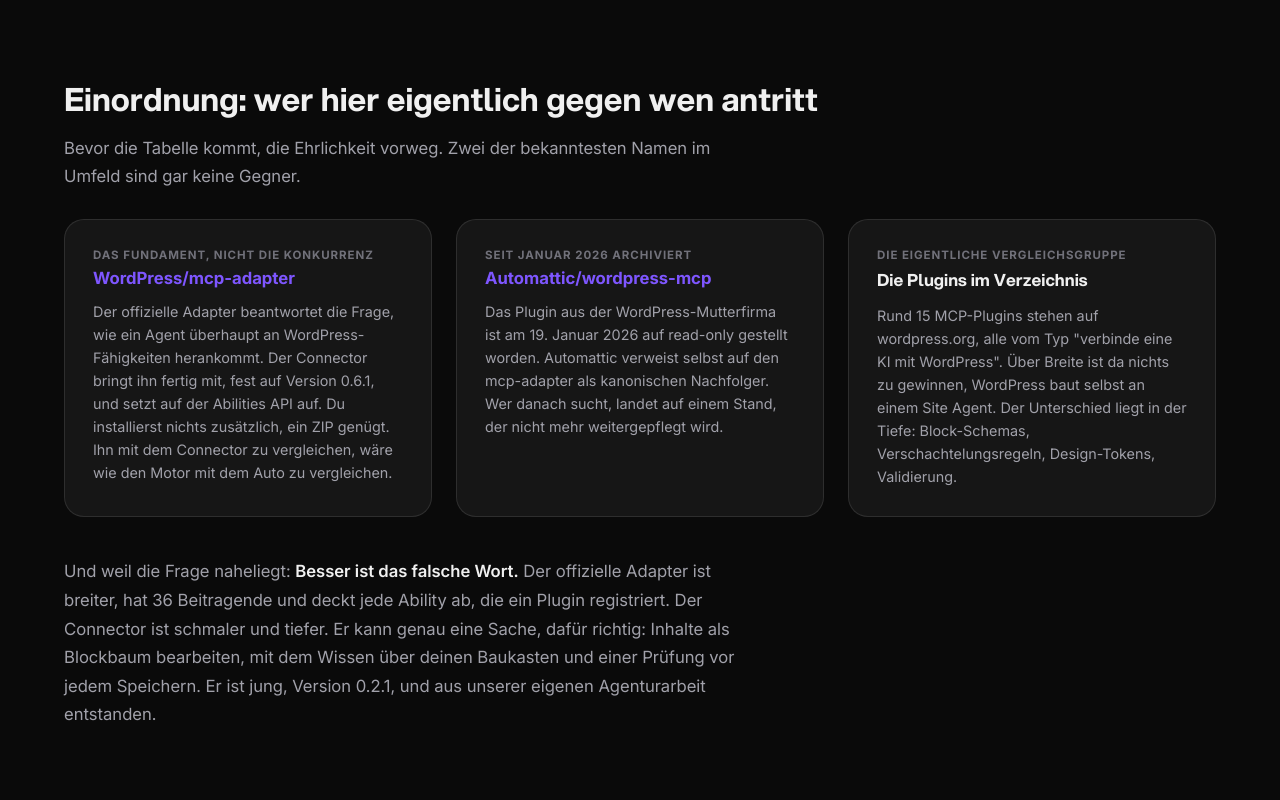
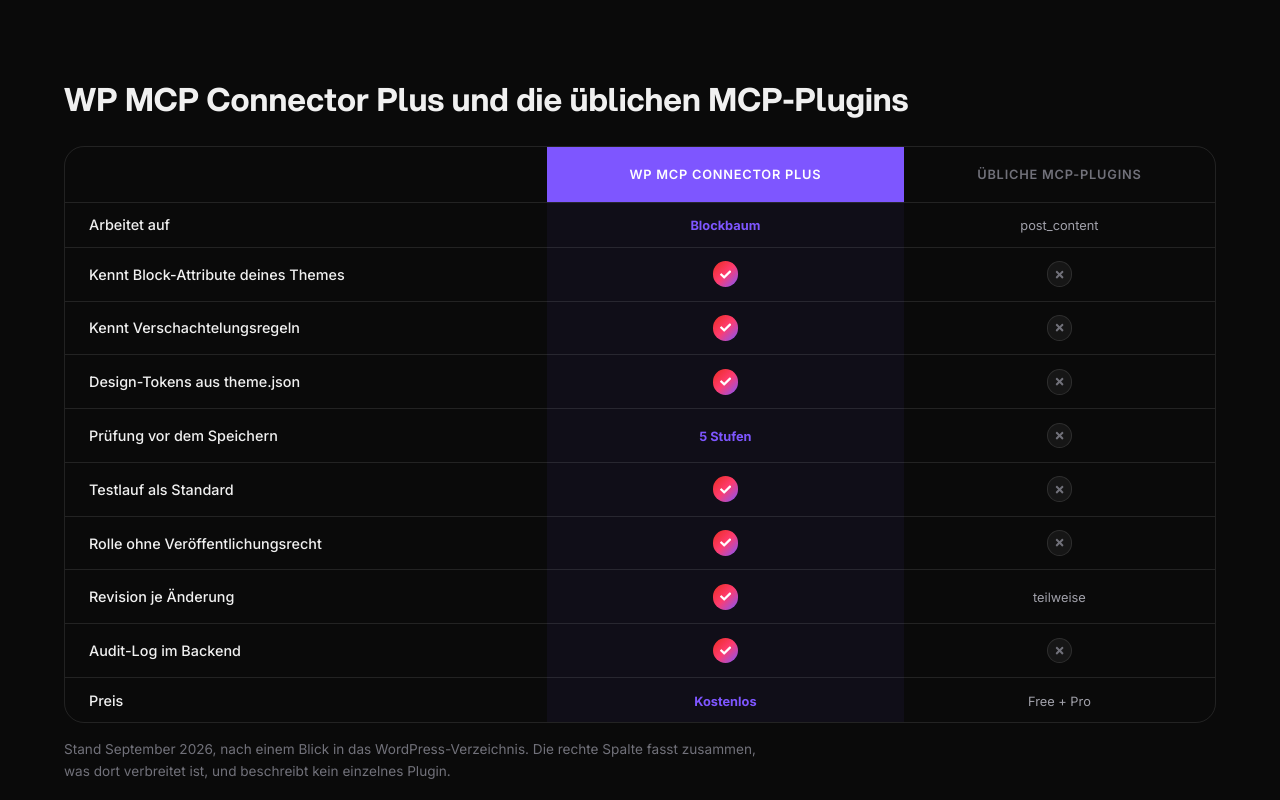
Before and after one commit to dennisbuchwald/dennisbuchwald-de, a Next.js app: page /apps/wp-mcp-connector in a window 1280 px wide. Shown: the part 2200-3000 px from the top of the page. Built offline with nearby package versions, Linux system fonts and the light colour scheme.

Commit message:
Revert MCP landscape section on connector page, keep PHP requirement

```diff
--- a/src/pages/apps/wp-mcp-connector.js
+++ b/src/pages/apps/wp-mcp-connector.js
@@ -64,27 +64,6 @@
 	},
 ];
 
-const landscape = [
-	{
-		name: "WordPress/mcp-adapter",
-		role: "Das Fundament, nicht die Konkurrenz",
-		desc: "Der offizielle Adapter beantwortet die Frage, wie ein Agent überhaupt an WordPress-Fähigkeiten herankommt. Der Connector bringt ihn fertig mit, fest auf Version 0.6.1, und setzt auf der Abilities API auf. Du installierst nichts zusätzlich, ein ZIP genügt. Ihn mit dem Connector zu vergleichen, wäre wie den Motor mit dem Auto zu vergleichen.",
-		href: "https://github.com/WordPress/mcp-adapter",
-	},
-	{
-		name: "Automattic/wordpress-mcp",
-		role: "Seit Januar 2026 archiviert",
-		desc: "Das Plugin aus der WordPress-Mutterfirma ist am 19. Januar 2026 auf read-only gestellt worden. Automattic verweist selbst auf den mcp-adapter als kanonischen Nachfolger. Wer danach sucht, landet auf einem Stand, der nicht mehr weitergepflegt wird.",
-		href: "https://github.com/Automattic/wordpress-mcp",
-	},
-	{
-		name: "Die Plugins im Verzeichnis",
-		role: "Die eigentliche Vergleichsgruppe",
-		desc: "Rund 15 MCP-Plugins stehen auf wordpress.org, alle vom Typ \"verbinde eine KI mit WordPress\". Über Breite ist da nichts zu gewinnen, WordPress baut selbst an einem Site Agent. Der Unterschied liegt in der Tiefe: Block-Schemas, Verschachtelungsregeln, Design-Tokens, Validierung.",
-		href: null,
-	},
-];
-
 const compareRows = [
 	{ feature: "Arbeitet auf", ours: "Blockbaum", others: "post_content" },
 	{ feature: "Kennt Block-Attribute deines Themes", ours: true, others: false },
@@ -106,14 +85,6 @@
 	{
 		q: "Was unterscheidet es von den anderen MCP-Plugins für WordPress?",
 		a: "Die anderen geben der KI Zugang zu WordPress. Dieses gibt ihr Urteilsvermögen. Konkret: Statt das post_content-Feld zu übergeben, liefert es den Blockbaum samt Block-Schemas, erlaubten Kind-Blöcken und Design-Tokens. Der Agent weiss dadurch, womit er arbeitet, und jede Änderung läuft vor dem Speichern durch fünf Prüfstufen.",
-	},
-	{
-		q: "Ist das nicht dasselbe wie der offizielle mcp-adapter von WordPress?",
-		a: "Nein, der Connector baut darauf auf. Der mcp-adapter ist das offizielle WordPress-Paket, das Abilities als MCP-Werkzeuge nach aussen gibt. Er beantwortet die Frage, wie ein Agent an WordPress-Fähigkeiten herankommt. Er beantwortet nicht die Frage, was der Agent über deine Seite wissen muss, damit er sie nicht zerlegt. Genau diese Schicht liegt im Connector: acht Abilities rund um Blockkatalog, Blockbaum und Validierung. Getrennt installieren musst du den Adapter nicht, er liegt im Plugin. Wenn du nur Abilities aus deinen eigenen Plugins ansprechen willst, reicht der Adapter allein.",
-	},
-	{
-		q: "Was ist mit dem MCP-Plugin von Automattic?",
-		a: "Automattic/wordpress-mcp ist seit dem 19. Januar 2026 archiviert und wird nicht mehr weiterentwickelt. Automattic verweist selbst auf den mcp-adapter als Nachfolger. Wer heute anfängt, sollte nicht mehr darauf aufsetzen.",
 	},
 	{
 		q: "Funktioniert das mit Claude?",
@@ -190,7 +161,7 @@
 				<title>WP MCP Connector Plus - MCP-Server fuer WordPress mit Gutenberg-Blockbaum</title>
 				<meta
 					name="description"
-					content="MCP-Plugin fuer WordPress, das auf dem Gutenberg-Blockbaum arbeitet statt auf post_content: Block-Schemas, Verschachtelungsregeln, theme.json und fuenfstufige Validierung vor jedem Speichern. Baut auf dem offiziellen WordPress mcp-adapter auf. Kostenlos, Open Source, fuer Entwickler und Agenturen."
+					content="MCP-Plugin fuer WordPress, das auf dem Gutenberg-Blockbaum arbeitet statt auf post_content: Block-Schemas, Verschachtelungsregeln, theme.json und fuenfstufige Validierung vor jedem Speichern. Kostenlos, Open Source, fuer Entwickler und Agenturen."
 				/>
 				<link rel="canonical" href={`${SITE_URL}/apps/wp-mcp-connector`} />
 				<meta property="og:title" content="WP MCP Connector Plus - die KI, die deine Website versteht" />
@@ -279,41 +250,6 @@
 					</FeatureGrid>
 				</Section>
 
-				{/* ── EINORDNUNG ── */}
-				<Section>
-					<SectionHeading>Einordnung: wer hier eigentlich gegen wen antritt</SectionHeading>
-					<SectionSub>
-						Bevor die Tabelle kommt, die Ehrlichkeit vorweg. Zwei der bekanntesten
-						Namen im Umfeld sind gar keine Gegner.
-					</SectionSub>
-					<LandscapeGrid>
-						{landscape.map((item) => (
-							<LandscapeCard key={item.name}>
-								<LandscapeRole>{item.role}</LandscapeRole>
-								{item.href ? (
-									<LandscapeLink href={item.href} target="_blank" rel="noopener noreferrer">
-										{item.name}
-									</LandscapeLink>
-								) : (
-									<LandscapeName>{item.name}</LandscapeName>
-								)}
-								<FeatureDesc>{item.desc}</FeatureDesc>
-							</LandscapeCard>
-						))}
-					</LandscapeGrid>
-					<ProblemText>
-						<ProblemDesc>
-							Und weil die Frage naheliegt: <strong>Besser ist das falsche Wort.</strong>{" "}
-							Der offizielle Adapter ist breiter, hat 36 Beitragende und deckt
-							jede Ability ab, die ein Plugin registriert. Der Connector ist
-							schmaler und tiefer. Er kann genau eine Sache, dafür richtig:
-							Inhalte als Blockbaum bearbeiten, mit dem Wissen über deinen
-							Baukasten und einer Prüfung vor jedem Speichern. Er ist jung,
-							Version 0.2.1, und aus unserer eigenen Agenturarbeit entstanden.
-						</ProblemDesc>
-					</ProblemText>
-				</Section>
-
 				{/* ── VERGLEICH ── */}
 				<Section>
 					<SectionHeading>
@@ -342,8 +278,7 @@
 					<TableNote>
 						Stand September 2026, nach einem Blick in das WordPress-Verzeichnis.
 						Die rechte Spalte fasst zusammen, was dort verbreitet ist, und
-						beschreibt kein einzelnes Plugin. Der offizielle mcp-adapter steht
-						bewusst nicht in der Tabelle, weil der Connector auf ihm aufbaut.
+						beschreibt kein einzelnes Plugin.
 					</TableNote>
 				</Section>
 
@@ -553,32 +488,6 @@
 	background: ${(p) => p.theme.bg}; border: 1px solid ${(p) => p.theme.borderCard};
 `;
 
-const LandscapeGrid = styled.div`
-	display: grid; grid-template-columns: repeat(3, 1fr); gap: 1.5rem; margin-bottom: 2.5rem;
-	@media (max-width: 1024px) { grid-template-columns: 1fr; }
-`;
-
-const LandscapeCard = styled.div`
-	display: flex; flex-direction: column; gap: 0.4rem; padding: 1.75rem;
-	background: ${(p) => p.theme.bgCard}; border: 1px solid ${(p) => p.theme.borderCard};
-	border-radius: 1.25rem;
-`;
-
-const LandscapeRole = styled.span`
-	font-size: 0.72rem; font-weight: 700; text-transform: uppercase; letter-spacing: 0.08em;
-	color: ${(p) => p.theme.textMuted};
-`;
-
-const LandscapeName = styled.h3`
-	font-size: 1.05rem; font-weight: 700; color: ${(p) => p.theme.text}; margin: 0 0 0.35rem;
-`;
-
-const LandscapeLink = styled.a`
-	font-size: 1.05rem; font-weight: 700; color: ${(p) => p.theme.accent}; margin: 0 0 0.35rem;
-	text-decoration: none; transition: color 0.2s ease;
-	&:hover { color: ${(p) => p.theme.accentHover}; }
-`;
-
 const CompareWrapper = styled.div`
 	overflow-x: auto; margin-top: 1.5rem;
 	border: 1px solid ${(p) => p.theme.borderCard}; border-radius: 1.25rem;
@@ -647,7 +556,7 @@
 `;
 
 const AccordionContent = styled.div`
-	max-height: ${(p) => (p.$open ? "460px" : "0")}; overflow: hidden; transition: max-height 0.3s ease;
+	max-height: ${(p) => (p.$open ? "320px" : "0")}; overflow: hidden; transition: max-height 0.3s ease;
 `;
 
 const AccordionText = styled.p`
```
